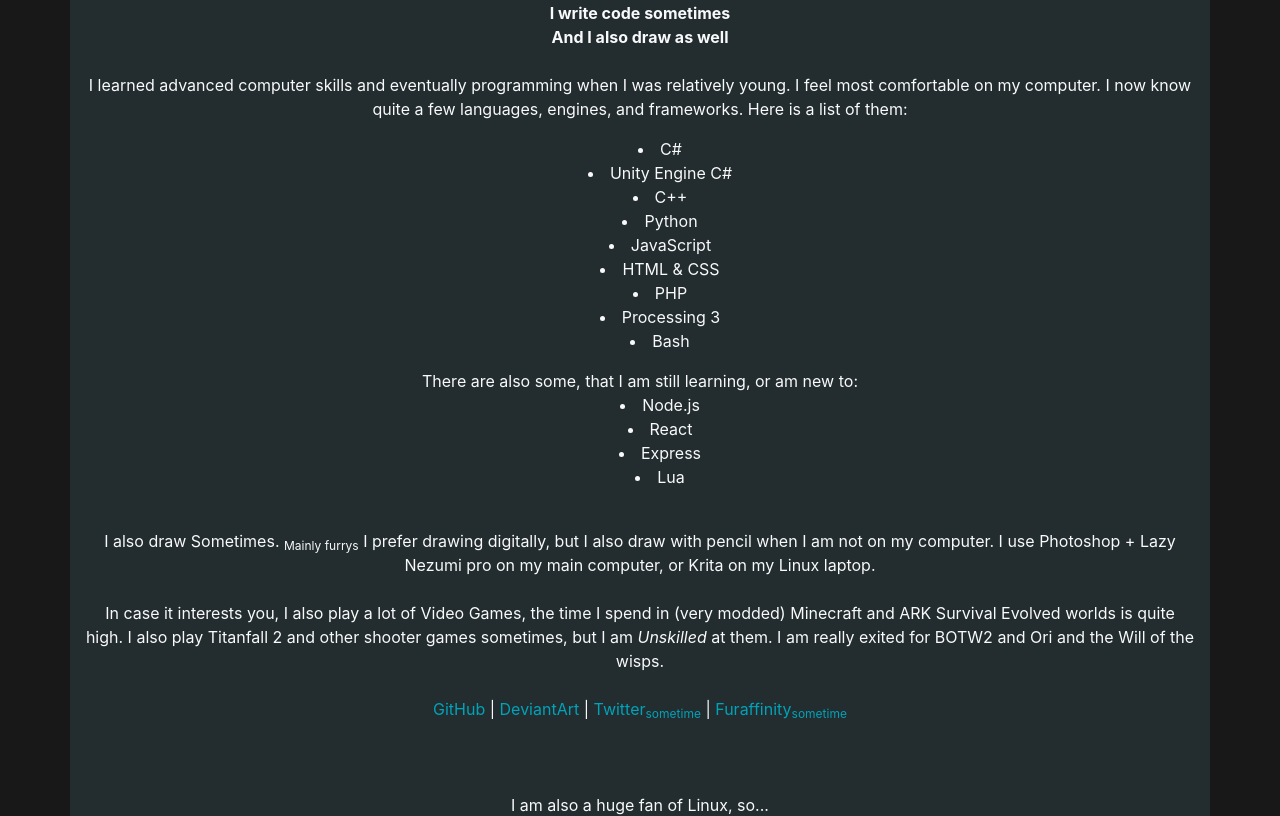
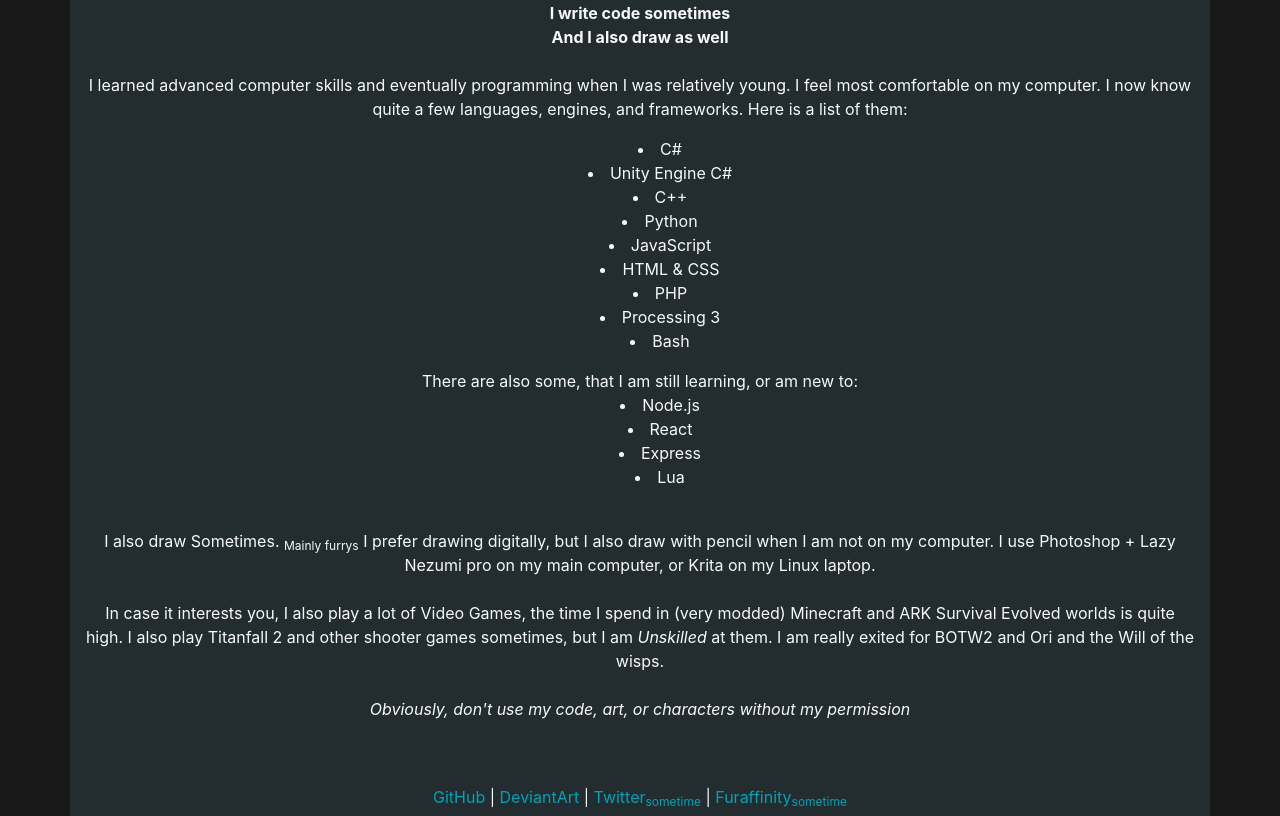
Before and after one commit to UnskilledWolf/UnskilledWolf.github.io, a website: page about.html in a window 1280 px wide. Shown: the part 150-966 px from the top of the page. Drawn offline with nearby package versions, Linux system fonts and the light colour scheme.

Commit message:
Added disclaimer to about.html

```diff
--- a/about.html
+++ b/about.html
@@ -73,6 +73,8 @@
                     <br><br>
                     In case it interests you, I also play a lot of Video Games, the time I spend in (very modded) Minecraft and ARK Survival Evolved worlds is quite high. I also play Titanfall 2 and other shooter games sometimes, but I am <i>Unskilled</i> at them. I am really exited for BOTW2 and Ori and the Will of the wisps.
                     <br><br>
+                    <p><i>Obviously, don't use my code, art, or characters without my permission</i></p>
+                    <br><br>
                     <a href="https://github.com/UnskilledWolf">GitHub</a> |
                     <a href="https://www.deviantart.com/hexagonal192">DeviantArt</a> |
                     <a href="#">Twitter<sub>sometime</sub></a> |
```
